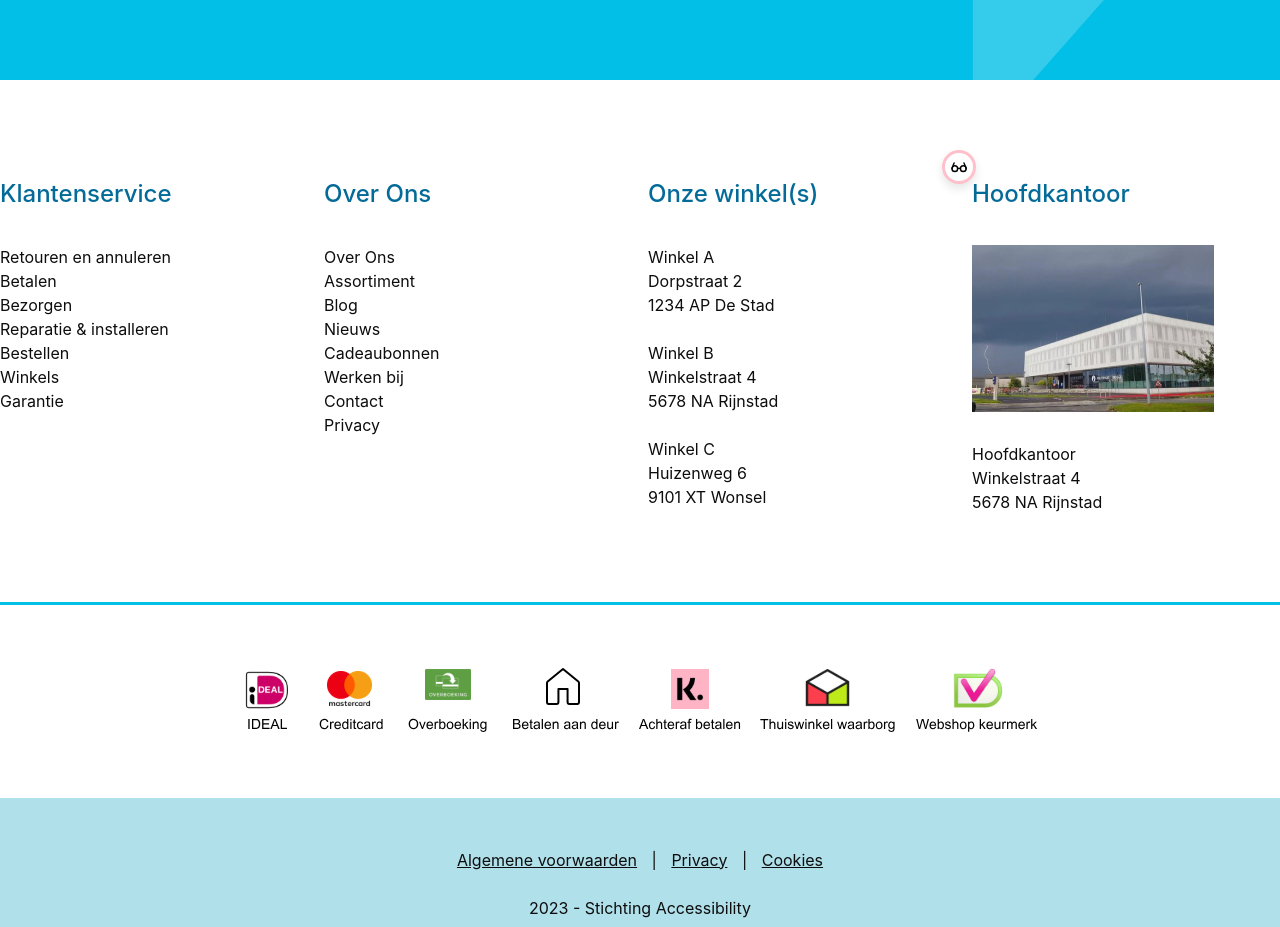
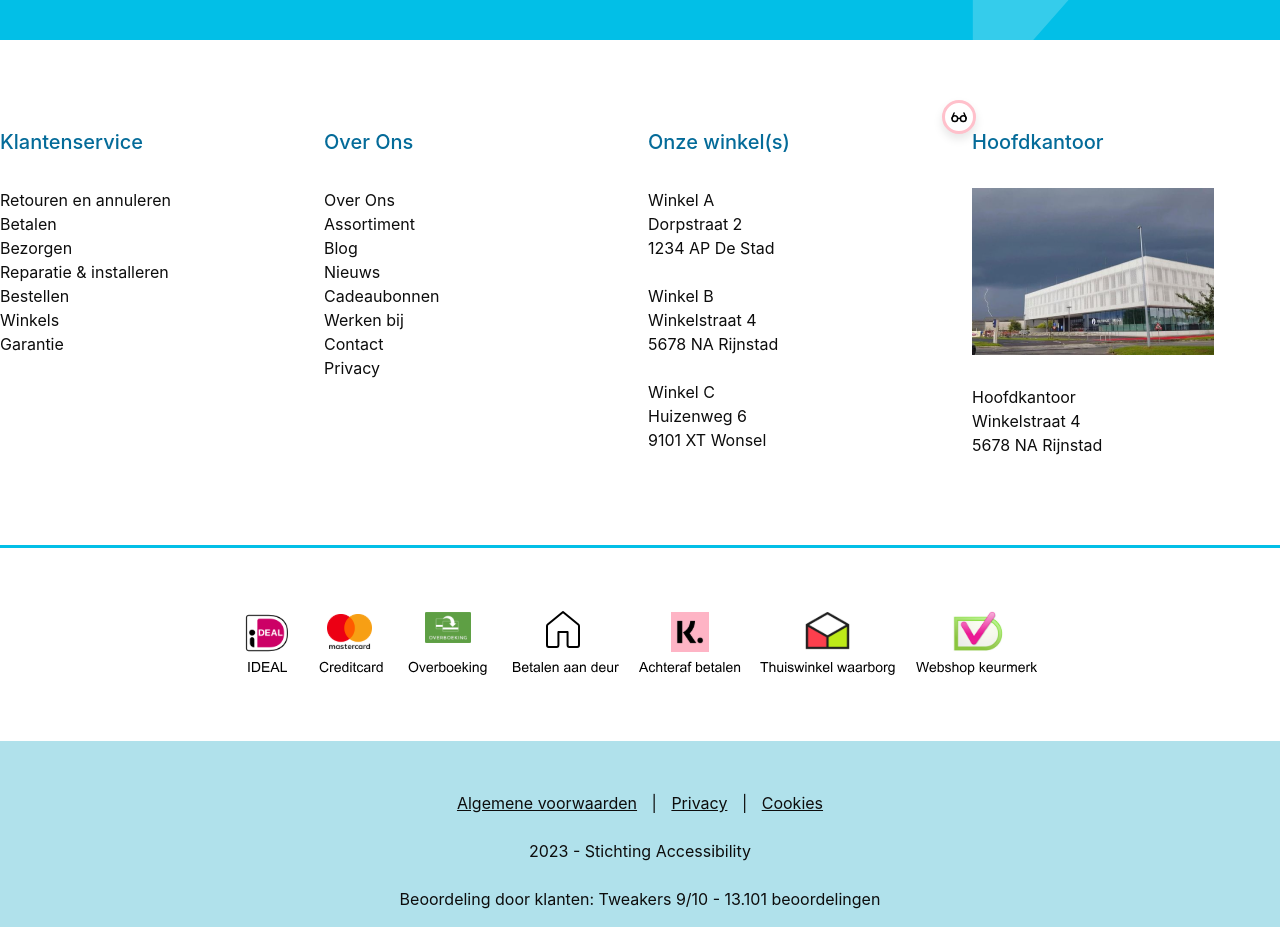
Before and after one commit to basdebruin/senioren-webshop, a SvelteKit app: page /products/wasmachines/samsung in a window 1280 px wide. Shown: the part 2100-3027 px from the top of the page. Built offline with nearby package versions, Linux system fonts and the light colour scheme.

Commit message:
tooltip update

```diff
--- a/src/lib/Footer/Footer.svelte
+++ b/src/lib/Footer/Footer.svelte
@@ -29,7 +29,7 @@
     <div class="container grid-xl" style="padding: 2rem 0 4rem 0">
         <div class="columns">
             <div class="column col-3">
-                <h4>Klantenservice</h4><br>
+                <h3 class="h5">Klantenservice</h3><br>
                 Retouren en annuleren <br>
                 Betalen<br>
                 Bezorgen<br>
@@ -39,7 +39,7 @@
                 Garantie<br>
             </div>
             <div class="column col-3">
-                <h4>Over Ons</h4><br>
+                <h3 class="h5">Over Ons</h3><br>
                 Over Ons<br>
                 Assortiment<br>
                 Blog<br>
@@ -50,7 +50,7 @@
                 Privacy<br>
             </div>
             <div class="column col-3">
-                <h4 id="onze-winkels">Onze winkel(s)</h4><br>
+                <h3 class="h5" id="onze-winkels">Onze winkel(s)</h3><br>
                 Winkel A<br>
                 Dorpstraat 2<br>
                 1234 AP De Stad<br><br>
@@ -65,7 +65,7 @@
                 <Tooltip isLeft={true}>
                     <b>Winkel in beeld.</b> Als een webwinkel onbekend is, stelt het de oudere online bezoeker gerust als er een fysieke winkel is. Dan heeft men een plek om op terug te vallen. Het tonen van adresgegevens geeft al vertrouwen maar er waren deelnemers die online verder zochten, om te zien of er ook écht een winkel was. Dus heb je een fysieke winkel? Laat deze zien!
                 </Tooltip>
-                <h4>Hoofdkantoor</h4><br>
+                <h3 class="h5">Hoofdkantoor</h3><br>
                 <img src="/images/stock-photo-kantoor.png" alt="een foto kan ons hoofdkantoor">
                 <br><br>
                 Hoofdkantoor <br>
--- a/src/routes/products/wasmachines/samsung/+page.svelte
+++ b/src/routes/products/wasmachines/samsung/+page.svelte
@@ -37,7 +37,11 @@
     <div class="columns">
         <!-- Image Gallery -->
         <div class="column col-5">
-            <ImageGallery images={["/images/wasmachine-hires.png", "/images/wasmachine-hires-2.png", "/images/wasmachine-hires-3.png", "/images/wasmachine-hires-4.png"]}/>
+            <ImageGallery
+                images={["/images/wasmachine-hires.png", "/images/wasmachine-hires-2.png", "/images/wasmachine-hires-3.png", "/images/wasmachine-hires-4.png"]}/>
+            <Tooltip offsetTop={-45} offsetLeft={65}>
+                <b>Foto's zeggen veel meer dan woorden.</b> Als er als kenmerk 'eenvoudig te bedienen' vermeld staat is het bv fijn als er ook een foto is met het bedieningspaneel goed te zien opdat de gebruiker daar zich een mening over kan vormen.
+            </Tooltip>
         </div>
         <!-- Description -->
         <div class="column col-6">
--- a/src/styles/global.scss
+++ b/src/styles/global.scss
@@ -76,7 +76,7 @@ a:visited, button:visited {
     display: block;
     width: 100%;
     margin: 0;
-    height: 3rem;
+    height: 2.5rem;
 }
 
 // -- Text
```
Also changed, not shown: src/routes/home/+page.svelte (+9 -7 lines).
